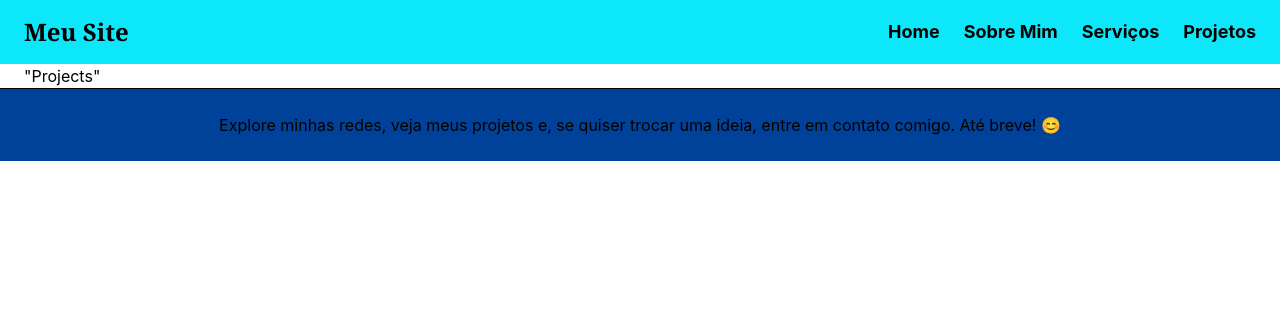
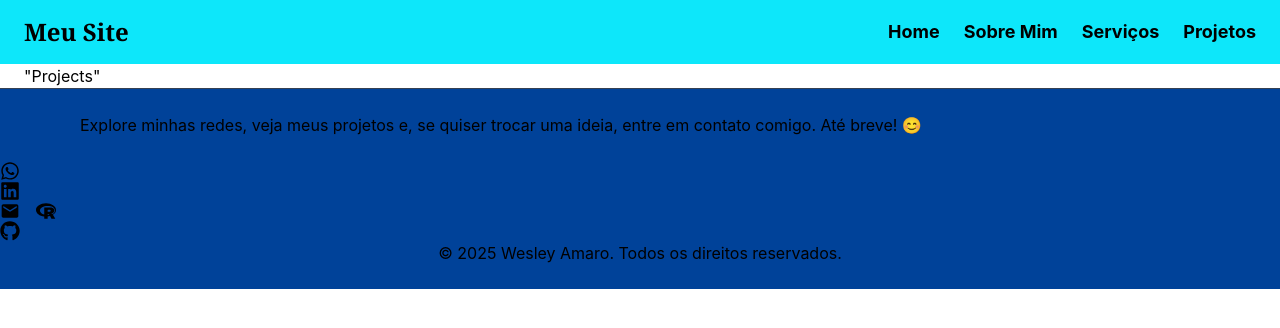
Before and after one commit to wesley-amaro/freelancerWebsite, a React (Vite) app: page /Projects in a window 1280 px wide. Shown: the top 328 px of the page. Built offline with nearby package versions, Linux system fonts and the light colour scheme.

Commit message:
feat: Criado Footer base

```diff
--- a/package.json
+++ b/package.json
@@ -14,6 +14,7 @@
     "@tailwindcss/vite": "^4.1.14",
     "react": "^19.1.1",
     "react-dom": "^19.1.1",
+    "react-icons": "^5.5.0",
     "react-router-dom": "^7.9.4",
     "tailwindcss": "^4.1.14"
   },
--- a/src/components/Footer/Footer.tsx
+++ b/src/components/Footer/Footer.tsx
@@ -1,13 +1,71 @@
 import React from "react";
+import { FaGithub, FaLinkedin, FaRProject, FaWhatsapp } from "react-icons/fa";
+import { MdEmail } from "react-icons/md";
 
 function Footer() {
   return (
-    <nav className="bg-[#004299] text-black py-6 text-center border-t ">
-      <div>
-        Explore minhas redes, veja meus projetos e, se quiser trocar uma ideia,
-        entre em contato comigo. Até breve! 😊
+    <footer className="bg-[#004299] text-black py-6 text-center border-t border-gray-700">
+      <div className="max-w-6xl mx-auto px-4 flex flex-col md:flex-row items-center justify-between">
+        <p className="font-sans">
+          {" "}
+          Explore minhas redes, veja meus projetos e, se quiser trocar uma
+          ideia, entre em contato comigo. Até breve! 😊
+        </p>
       </div>
-    </nav>
+      <br />
+
+      <div className="gap-4 text-center ">
+        <a
+          href="https://wa.me/551113981726612"
+          target="_blank"
+          rel="noopener noreferrer"
+          className="hover:text-blue-950 text-center"
+        >
+          <FaWhatsapp className="w-5 h-5" />
+        </a>
+      </div>
+      <div className="flex gap-4 text-center">
+        <a
+          href="https://www.linkedin.com/in/wesley-amaro"
+          target="_blank"
+          rel="noopener noreferrer"
+          className="hover:text-blue-950 text-center"
+        >
+          <FaLinkedin className="w-5 h-5" />
+        </a>
+      </div>
+      <div className="flex gap-4 text-center">
+        <a
+          href="mailto:wesley.amaro.1@gmail.com"
+          target="_blank"
+          rel="noopener noreferrer"
+          className="hover:text-blue-950 text-center"
+        >
+          <MdEmail className="w-5 h-5" />
+        </a>
+        <a
+          href="https://myportfolio-nine-taupe.vercel.app"
+          target="_blank"
+          rel="noopener noreferrer"
+          className="hover:text-blue-950 text-center"
+        >
+          <FaRProject className="w-5 h-5" />
+        </a>
+      </div>
+      <div className="flex gap-4 text-center">
+        <a
+          href="https://github.com/wesley-amaro"
+          target="_blank"
+          rel="noopener noreferrer"
+          className="hover:text-blue-950 text-center"
+        >
+          <FaGithub className="w-5 h-5" />
+        </a>
+      </div>
+      <p>
+        © {new Date().getFullYear()} Wesley Amaro. Todos os direitos reservados.
+      </p>
+    </footer>
   );
 }
 
```
Also changed, not shown: 1 other file (tests, documents, lock files or other folders).
